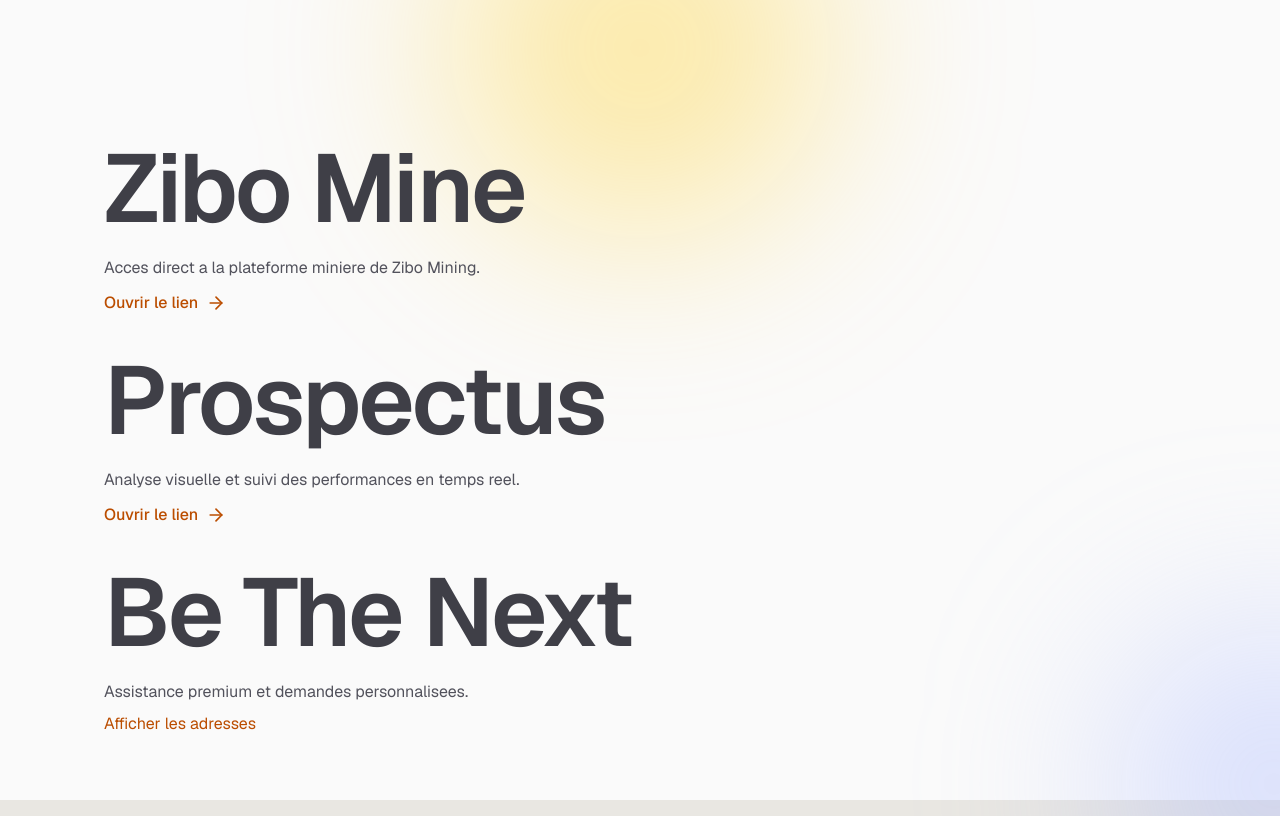
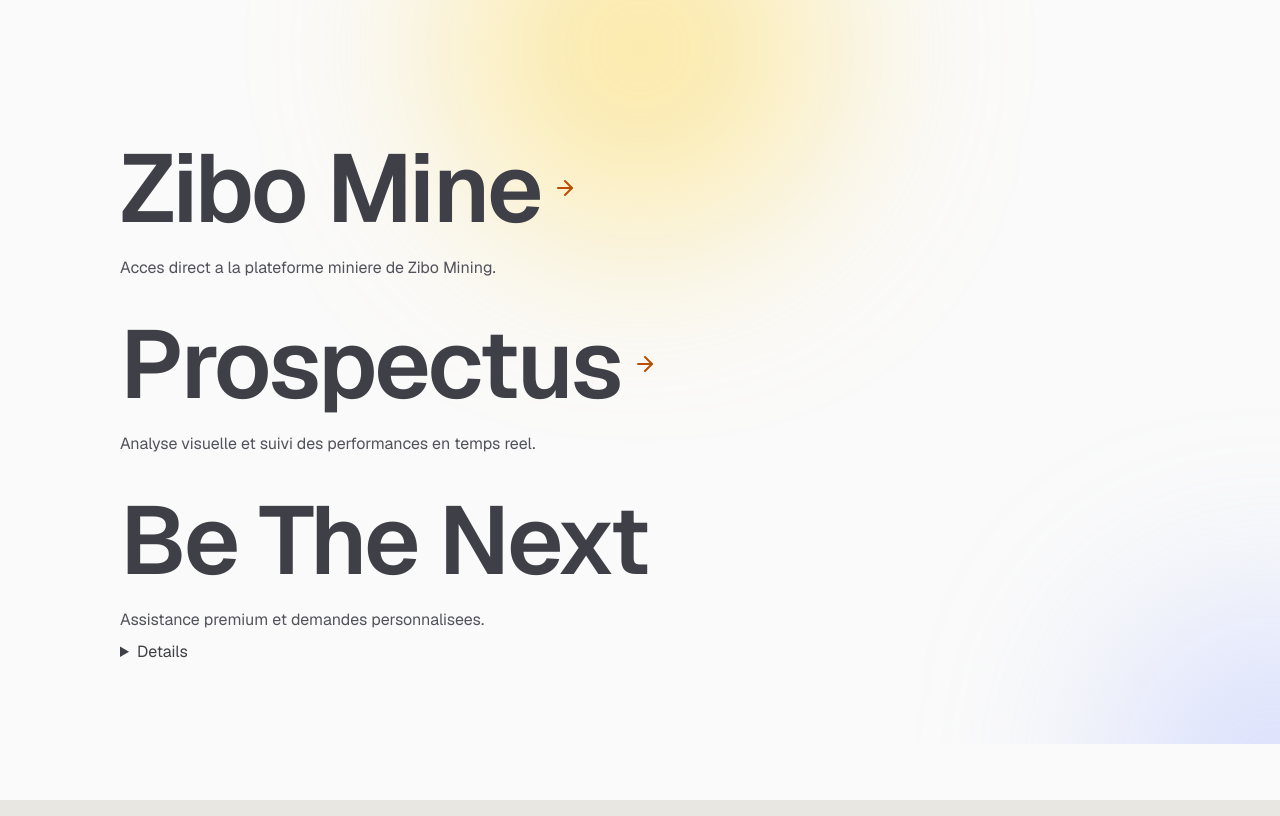
Before and after one commit to digipublic243/invest, a Next.js app: page / in a window 1280 px wide. Built offline with nearby package versions, Linux system fonts and the light colour scheme.

Commit message:
Remove commented-out text from Home page link while maintaining styling and functionality.

```diff
--- a/app/page.tsx
+++ b/app/page.tsx
@@ -3,9 +3,9 @@
 
 export default function Home() {
   return (
-    <div className="min-h-screen bg-zinc-50 font-sans text-zinc-900 dark:bg-black/50 dark:text-zinc-100 h-screen">
+    <div className="min-h-screen bg-zinc-50 font-sans text-zinc-900 dark:bg-black/50 dark:text-zinc-100  ">
       <div className="relative overflow-hidden">
-        <div className="pointer-events-none absolute inset-0">
+        <div className="pointer-events-none absolute inset-0 h-screen">
           <div className="absolute -top-36 left-1/2 h-96 w-96 -translate-x-1/2 rounded-full bg-amber-300/40 blur-[96px] dark:bg-amber-400/20" />
           <div className="absolute -bottom-32 right-[-12%] h-80 w-80 rounded-full bg-indigo-300/40 blur-[96px] dark:bg-indigo-500/20" />
         </div>
@@ -18,7 +18,7 @@
               Introduction
             </h1>
           </div> */}
-          <div className="mt-10 flex w-full justify-center max-w-6xl">
+          <div className="mt-10 flex w-full justify-center max-w-6xl mx-4">
             <section className="w-full space-y-6 text-left text-lg text-zinc-700 dark:text-zinc-200">
               {[
               {
@@ -56,17 +56,28 @@
               },
               ].map((item) => (
               <div key={item.title} className="space-y-2">
-                <div className="max-w-4xl font-poppins text-5xl font-semibold leading-tight tracking-tight sm:text-6xl lg:text-8xl">
-                  {item.title}
+                <div className="flex flex-wrap items-center gap-3">
+                  <div className="max-w-4xl font-poppins text-5xl font-semibold leading-tight tracking-tight sm:text-6xl lg:text-8xl">
+                    {item.title}
+                  </div>
+                  {!item.kind && (
+                    <a
+                      href={item.href}
+                      target="_blank"
+                      rel="noopener noreferrer"
+                      className="group inline-flex items-center text-amber-700 transition-colors animate- hover:text-amber-900 dark:text-amber-200 dark:hover:text-amber-100"
+                      aria-label={`Ouvrir ${item.title}`}
+                    >
+                      <ArrowRightIcon className="h-6 w-6 transition-transform duration-300 group-hover:translate-x-1" />
+                    </a>
+                  )}
                 </div>
                 <p className="text-base text-zinc-600 dark:text-zinc-300">
                   {item.description}
                 </p>
                 {item.kind === "contact" && item.contacts ? (
                   <details className="group text-base">
-                    <summary className="cursor-pointer list-none text-amber-700 transition-colors hover:text-amber-900 dark:text-amber-200 dark:hover:text-amber-100">
-                      Afficher les adresses
-                    </summary>
+
                     <div className="mt-3 space-y-1">
                       {item.contacts.map((contact) => (
                         <a
@@ -81,32 +92,12 @@
                       ))}
                     </div>
                   </details>
-                ) : (
-                  <a
-                    href={item.href}
-                    target="_blank"
-                    rel="noopener noreferrer"
-                    className="group inline-flex items-center gap-2 text-base font-medium text-amber-700 transition-colors hover:text-amber-900 dark:text-amber-200 dark:hover:text-amber-100"
-                  >
-                    <span>Ouvrir le lien</span>
-                    <ArrowRightIcon className="h-5 w-5 transition-transform duration-300 group-hover:translate-x-1" />
-                  </a>
-                )}
+                ) : null}
               </div>
             ))}
             </section>
           </div>
-{/*
-          <div className="mt-12 flex flex-col items-start gap-4 rounded-3xl border border-zinc-200/60 bg-white/70 p-6 text-sm text-zinc-600 shadow-lg shadow-zinc-200/40 dark:border-white/10 dark:bg-zinc-900/70 dark:text-zinc-300 dark:shadow-black/40">
-            <span className="text-base font-semibold text-zinc-900 dark:text-white">
-              Mode systeme actif
-            </span>
-            <p>
-              Ce portail respecte automatiquement vos preferences de theme.
-              Passez du mode clair au mode sombre directement depuis votre
-              systeme.
-            </p>
-          </div> */}
+
         </main>
       </div>
     </div>
```
